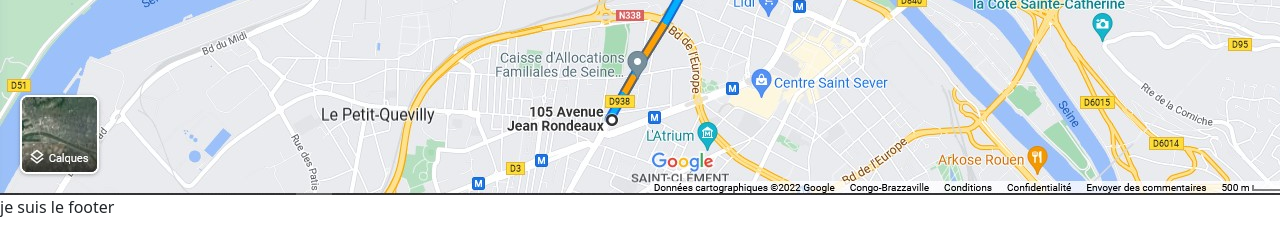
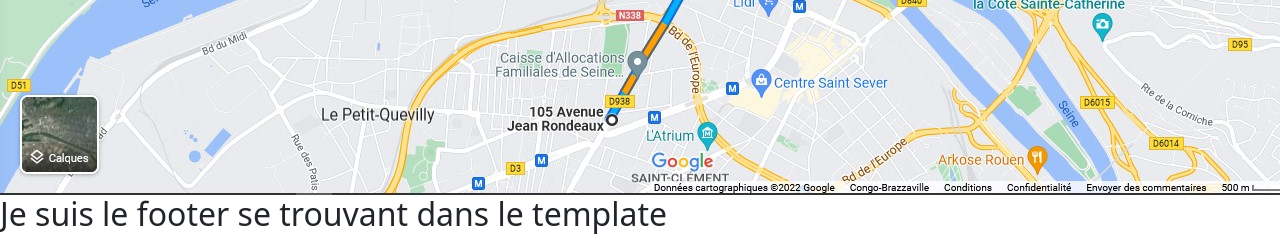
Before and after one commit to Gloirelle-Ngayo/Projet_test, a CodeIgniter app: page /www/index.php/acceuil/index in a window 1280 px wide; the page is wider, and only the part inside the window is pictured. Shown: the part 791-1032 px from the top of that part. Before the commit the page ends 1008 px from the top of that part, so only its background shows below. Run offline with CodeIgniter, Linux system fonts and the light colour scheme.

Commit message:
Add text footer

```diff
--- a/application/views/template/footer.php
+++ b/application/views/template/footer.php
@@ -1,5 +1,5 @@
-<footer>
-        je suis le footer
+    <footer>
+        <h2>Je suis le footer se trouvant dans le template</h2>
     </footer>
 
     <script src='<?= js_url('bootstrap.bundle.min.js') ?>'></script>
```
